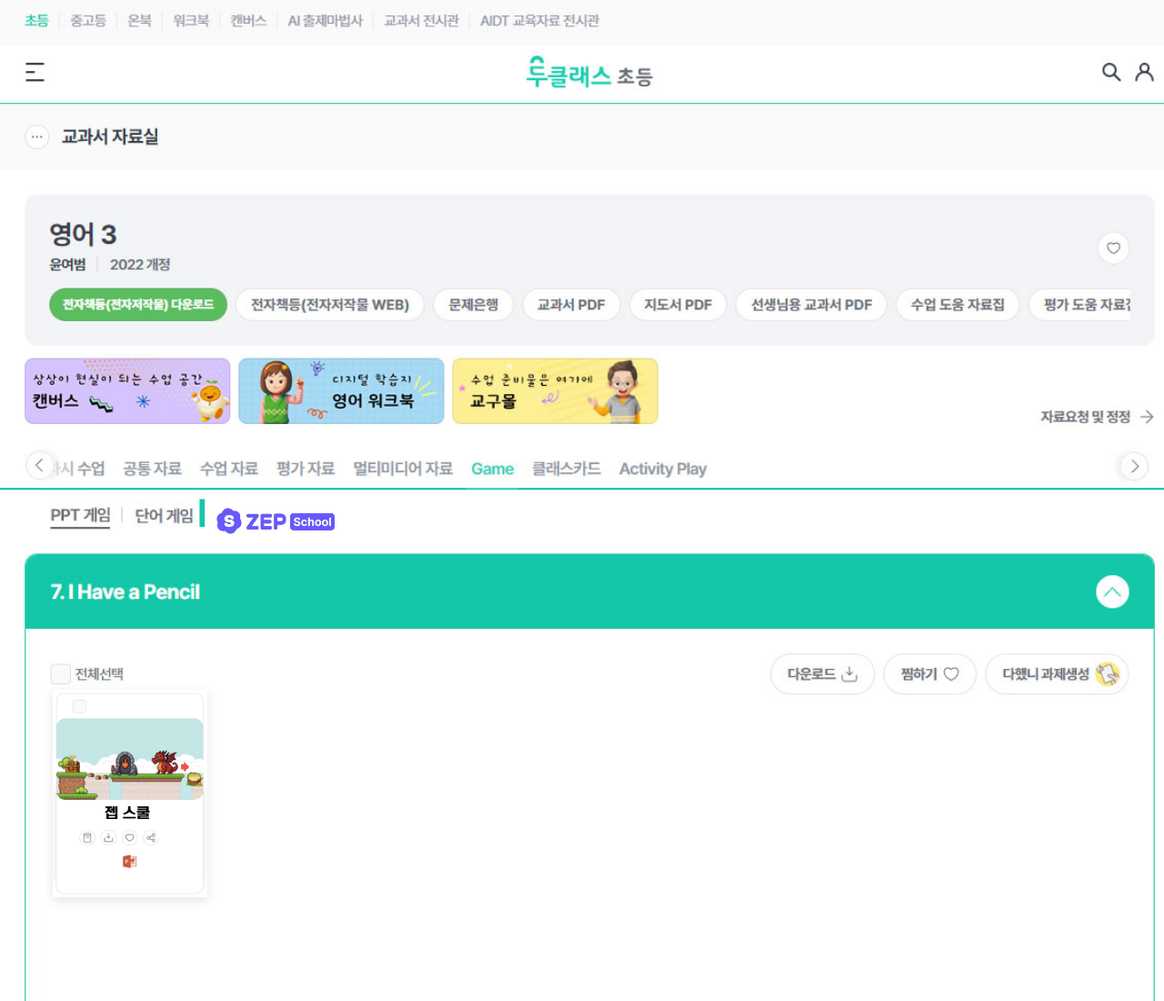
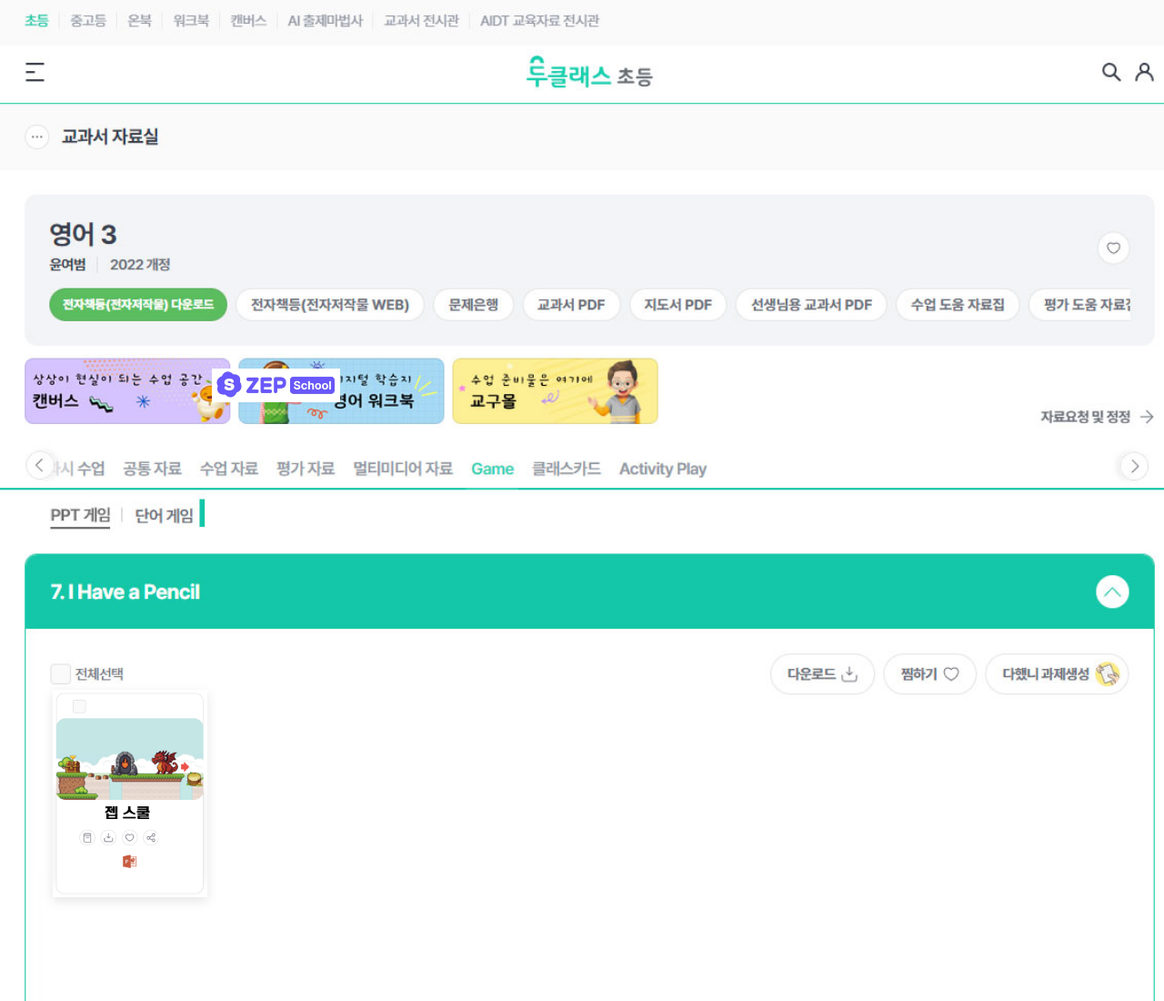
Before and after one commit to chorongkim-web/douclassxzep, a plain HTML site: page index.html in a window 1280 px wide. Shown: the top 1100 px of the page at 91% size. Drawn offline with Linux system fonts and the light colour scheme.

Commit message:
Update index.html

```diff
--- a/index.html
+++ b/index.html
@@ -31,7 +31,7 @@
         /* ZEP School 로고 버튼 (상단) */
         .logo-button-overlay {
             position: absolute;
-            top: 21.8%;
+            top: 15.8%;
             left: 18.2%;
             width: 11%;
             height: 2.3%;
```
